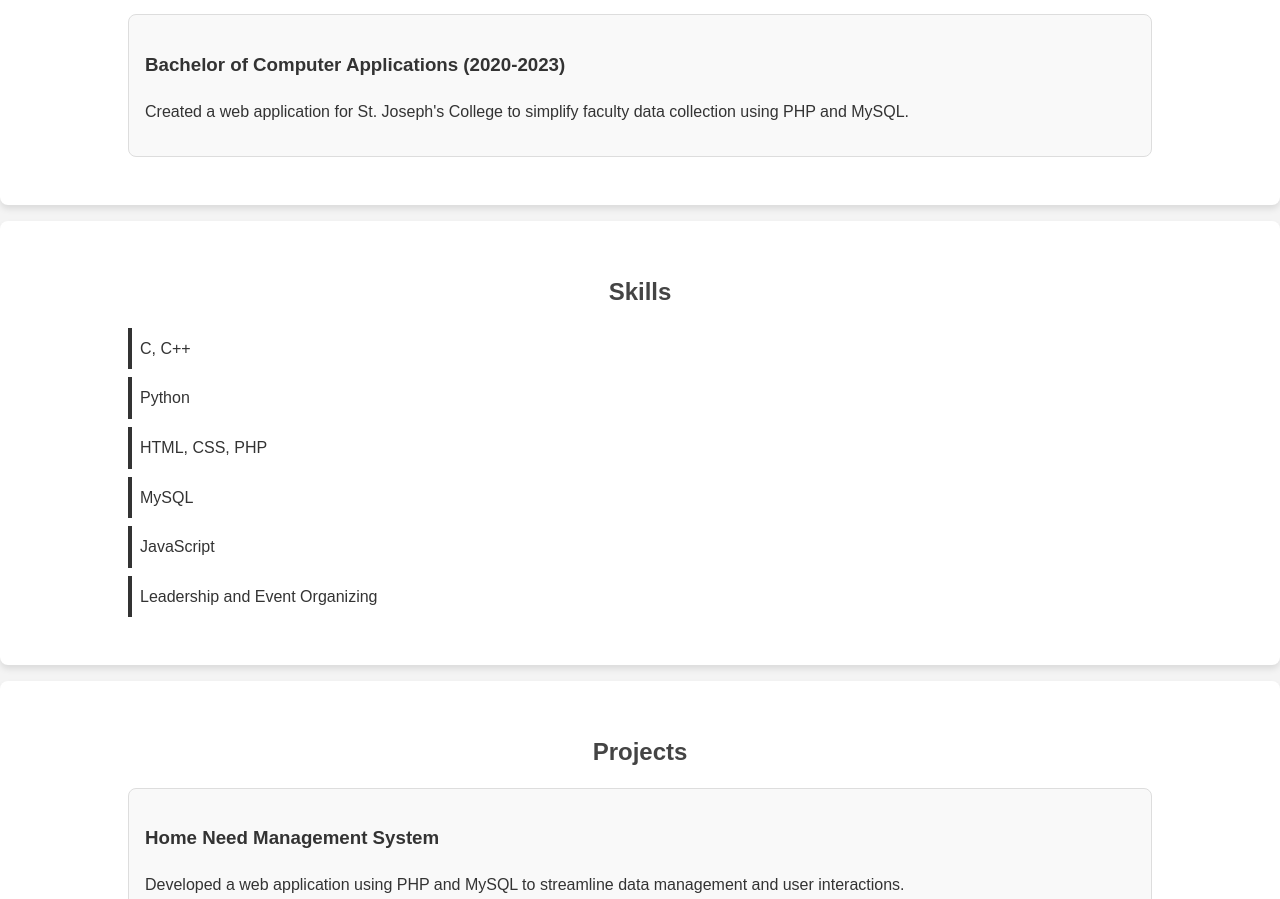
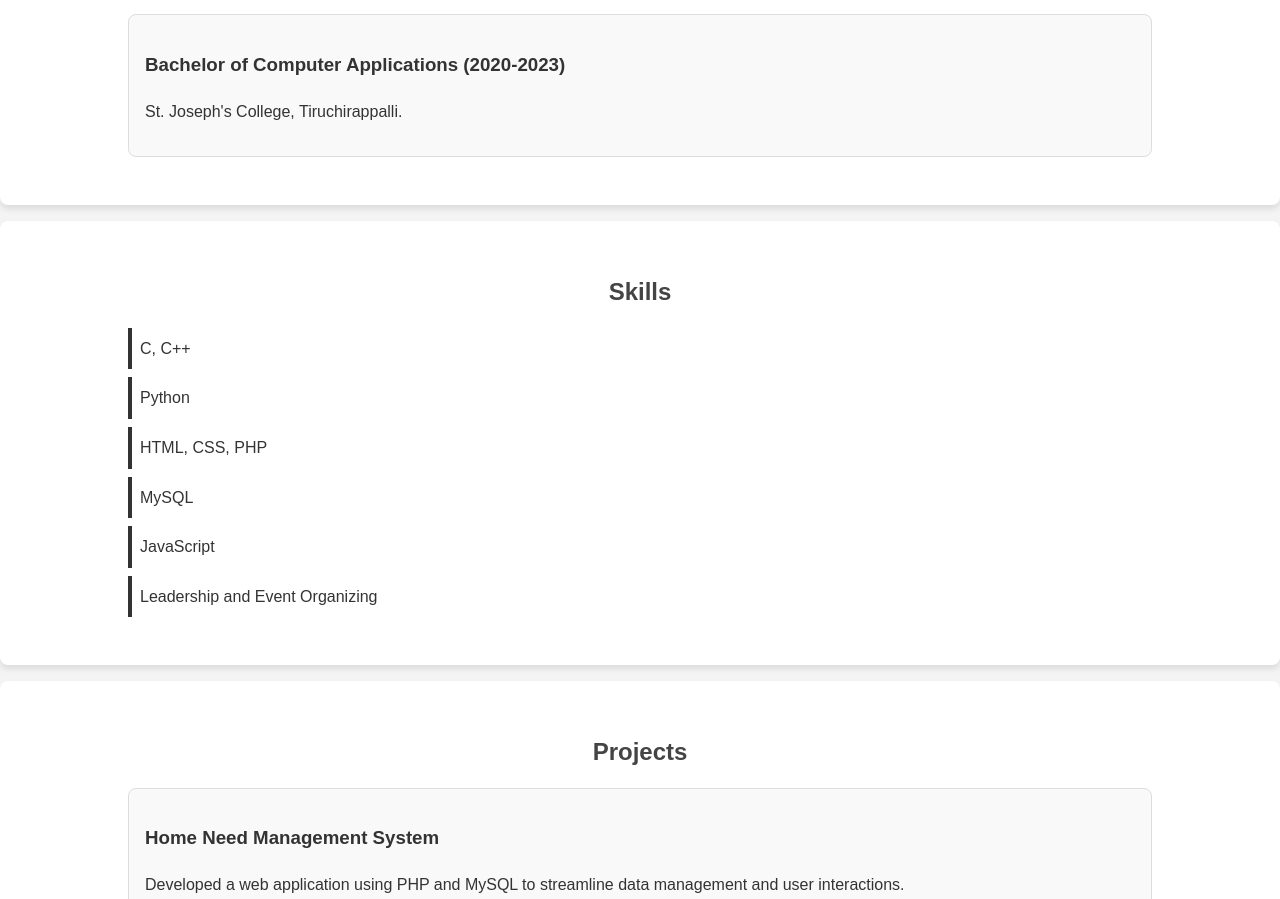
Before and after one commit to ranjanath6303/Portfolio, a plain HTML site: page Portfolio.html in a window 1280 px wide. Shown: the part 829-1728 px from the top of the page. Drawn offline with Linux system fonts and the light colour scheme.

Commit message:
Update Portfolio.html

```diff
--- a/Portfolio.html
+++ b/Portfolio.html
@@ -166,7 +166,7 @@
             </div>
             <div class="project-item">
                 <h3>Bachelor of Computer Applications (2020-2023)</h3>
-                <p>Created a web application for St. Joseph's College to simplify faculty data collection using PHP and MySQL.</p>
+                <p>St. Joseph's College, Tiruchirappalli.</p>
             </div>
         </div>
     </section>
```
